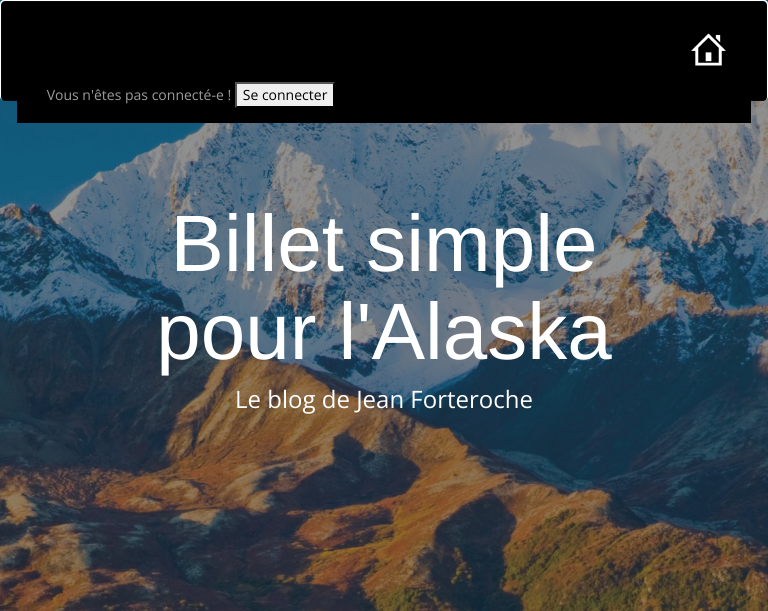
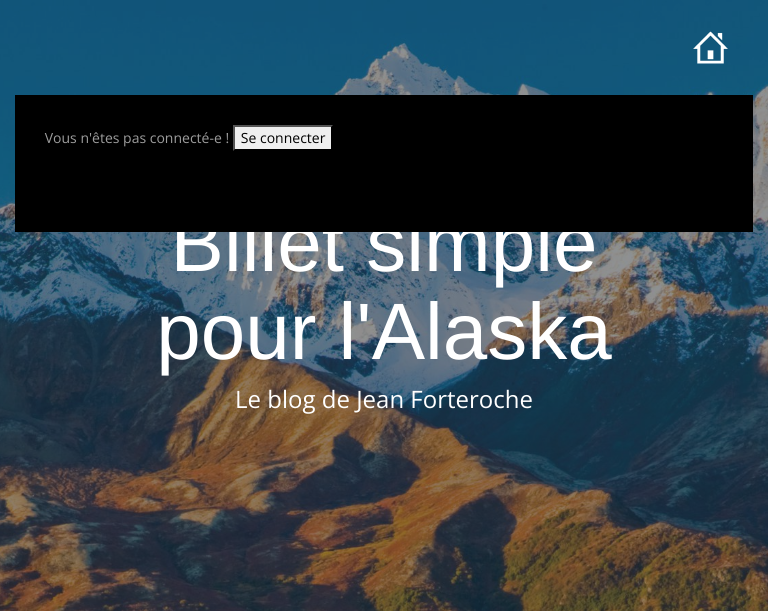
Before and after one commit to Marc-12/P4-JUIN, a PHP site: page / in a window 768 px wide. Shown: the top 611 px of the page. Run offline with PHP 8.4, Linux system fonts and the light colour scheme; data comes from the database, SQL or seed files in the repository; some libraries are stand-ins or nearby versions.

Commit message:
correction bug responsive

```diff
--- a/model/InscriptionManager.php
+++ b/model/InscriptionManager.php
@@ -133,9 +133,6 @@ class InscriptionManager extends Manager
 	  }
 	  public function insertDataSQL ()
 	  {
-			// $grain = 'F89gK132b2'.$this->_pseudo;
-			// $sel = $this->_pass.'Zzi8kwW0c';
-			// $passHache = sha1($grain.$this->_pass.$sel);
 
 			$passHache = password_hash($this->_pass, PASSWORD_DEFAULT);
 
--- a/public/css/styles.css
+++ b/public/css/styles.css
@@ -7,7 +7,7 @@
 	flex-direction: row;
 	top: 0px;
 	background-color: #b3d1ff;
-	color: blac;
+	color: black;
 	box-shadow: 0px 9px 10px 5px rgba(0,0,0,0.60);
 }
 .buttonAdminZone img
@@ -30,7 +30,6 @@
 	display: flex;
 	flex-direction: row;
 	flex-wrap: wrap;
-	border: solid gree;
 	background-color: #b3d1ff;
 	margin-bottom: 5px;
 	/*width: 100%;*/
@@ -47,7 +46,7 @@
 	margin: 0px;
 	padding: 1%;
 	width: 20%;
-	height: 100;
+		height: 100%;
 }
 .adminArticles .contentData, .adminComments .contentData
 {
@@ -99,6 +98,106 @@
  background-color: yellow;
 }
 
+/* ADMIN RESPONSIVE*/
+@media(max-width: 768px)
+{
+		.navbar
+		{
+			margin: 0px;
+			padding: 0px;
+		}
+		.navbar-nav
+		{
+			width: 100%;
+			margin: 0px;
+		}
+		nav#mainNav
+		{
+			width: 100%;
+			margin: 0px;
+			border: none;
+			background-color: black;
+		}
+		#myNavbar
+		{
+			width: 100%;
+			margin: 0px;
+			padding: 2%;
+			margin-top: 95px;
+		}
+		.navbar-nav li button
+		{
+			color: black;
+		}
+		.navbar-collapse
+		{
+			width: 100%;
+			background-color: black;
+			margin: 0px;
+			padding: 2%;
+		}
+		.buttonAdminZone img
+		{
+			display: none;
+		}
+		.nav li
+		{
+			color: white;
+			margin: 0;
+			width: 100%;
+			height: 100%;
+		}
+		.buttonAdminZoneXS p
+		{
+			display: inline;
+		}
+		.container-fluid
+		{
+			width: 100%;
+			padding: 0px;
+			margin: 0px;
+		}
+		.navbar-header
+		{
+			padding: 2%;
+			right: 0px;
+			top: 0px;
+			position: absolute;
+			z-index: 35;
+		}
+}
+@media(min-width: 768px)
+{
+	nav#mainNav
+	{
+		width: 100%;
+		margin: 0px;
+		border: none;
+		background-color: rgba(0, 0, 0, 0);
+	}
+	.navbar-nav
+	{
+		width: 90%;
+		height: 107px;
+	}
+	.buttonAdminZone
+	{
+		width: 10%;
+	}
+	.buttonAdminZoneXS p
+	{
+		display: none;
+	}
+	.container-fluid
+	{
+		margin: 0px;
+		height: 95px;
+	}
+	.navbar-nav li button
+	{
+		color: black;
+	}
+}
 /* AFFICHAGE POSTS pAGE PRINCIPALE */
 header
 {
@@ -231,7 +330,6 @@ body a:link
 .buttonLikeDiv
 {
 	position: relative;
-	border: solid 1px black;
 	width: 55px;
 	height: 20px;
 	border-radius: 5px;
@@ -243,7 +341,6 @@ body a:link
 	padding-top: 1px;
 	padding-bottom: 2px;
 	text-align: right;
-	border: solid re;
 }
 
 .pngImages:hover
@@ -273,7 +370,6 @@ body a:link
 	padding: 25px 25px 25px 25px;
 	height: 450px;
 	background-color: #cce0ff;
-	border: solid re;
 	margin-top: 15px;
 	margin-bottom: 55px;
 	box-shadow: 6px 8px 10px 0px rgba(0, 0, 0, 0.6);
--- a/view/frontend/footer.php
+++ b/view/frontend/footer.php
@@ -32,13 +32,13 @@
 		</div>
 	  </div>
 	</div>
-  </div>
 </footer>
 <script type="text/javascript" src="public/js/categoryAdmin.js"></script>
 <script type="text/javascript" src="public/js/pageAdmin.js"></script>
 <script type="text/javascript" src="public/js/logAdmin.js"></script>
 <script type="text/javascript" src="public/js/commentAdmin.js"></script>
 <script type="text/javascript" src="public/js/inscription.js"></script>
+<script src="https://maxcdn.bootstrapcdn.com/bootstrap/3.3.7/js/bootstrap.min.js"></script>
 <script src="public/vendor/jquery/jquery.min.js"></script>
 <script src="public/vendor/bootstrap/js/bootstrap.bundle.min.js"></script>
 <script src="public/js/clean-blog.min.js"></script>
--- a/view/frontend/listPostsView.php
+++ b/view/frontend/listPostsView.php
@@ -10,18 +10,18 @@ ob_start();
 			{
 				?>
 				<div class="newsPost">
-					<a href="index.php?action=post&amp;id=<?= $data['id']?> ">
+					<!--<a href="index.php?action=post&amp;id=<?= $data['id']?> ">-->
 						<h2 class="post-title"><?= html_entity_decode(htmlspecialchars($data['title'])) ?></h2>
 						<div class="newsDate"><em>Publié par Jean Forteroche le <?= $data['creation_date_fr'] ?> </em></div>
-						<img src="<?= $data['image_url']?>" class="imageClass" alt="" >
+						<img src="<?= $data['image_url']?>" class="imageClass" alt="blog-jean-forteroche" >
 						<p class="text-justify">
 							<?php include_once "model/TextManager.php";
 							$datas = (htmlspecialchars($data['content']));
 							$textManager1 = new textManager();
 							$textManager1->initSummary($datas);?>
 						</p><br/>
-						<p class="readMore text-center"><em><a href="index.php?action=post&amp;id=<?= $data['id']?> "> - en savoir plus - </a></em></p>
-					</a>
+						<p class="readMore text-center"><em><a href="index.php?action=post&amp;id=<?= $data['id']?>"> - en savoir plus - </a></em></p>
+					<!--</a>-->
 				</div><hr>
 				<?php
 			}
--- a/view/frontend/nav.php
+++ b/view/frontend/nav.php
@@ -1,111 +1,8 @@
-<!--<nav class="navbar navbar-expand-lg navbar-light fixed-top" id="mainNav">-->
-<nav class="navbar navbar-expand-lg navbar-light fixed-top" id="mainNav">
-
 <link rel="stylesheet" href="https://maxcdn.bootstrapcdn.com/bootstrap/3.3.7/css/bootstrap.min.css">
 <script src="https://ajax.googleapis.com/ajax/libs/jquery/3.3.1/jquery.min.js"></script>
 <script src="https://maxcdn.bootstrapcdn.com/bootstrap/3.3.7/js/bootstrap.min.js"></script>
 
-	<style>
-		@media(max-width: 768px)
-		{
-			.container-flui, .navbar-inverse
-			{
-				background-color: black;
-			}
-			.navbar
-			{
-				width: 100%;
-				display: block;
-				border: 3px solid gree;
-				margin: 0px;
-				padding: 0px;
-			}
-			.navbar-nav
-			{
-				width: 100%;
-				margin: 0px;
-				margin-top: 50px;
-				border: solid re;
-			}
-				.navbar-nav li button
-				{
-					color: black;
-				}
-			.navbar-collapse
-			{
-				border: 1px solid gree;
-				background-color: black;
-				margin: 0px;
-				padding: 2%;
-			}
-			/* NE PAS AFFICHER BUTTON ADMIN POUR ECRAN XS */
-			.buttonAdminZone img
-			{
-				display: none;
-			}
-			.nav li
-			{
-				color: white;
-				margin: 0px;
-				width: 100%;
-				height: 100%;
-				border: solid whit 1px;
-			}
-			.buttonAdminZoneXS p
-			{
-				display: inline;
-			}
-			.container-fluid
-			{
-				display: flex;
-				flex-direction: row;
-				justify-content: end;
-				align-items: center;
-
-			}
-			.navbar-header
-			{
-				border: 2px solid re;
-				margin-top: 0px;
-				margin-right: 0px;
-				padding: 2%;
-				right: 0px;
-				top: 0px;
-				position: absolute;
-				z-index: 344;
-			}
-		}
-
-
-									@media(min-width: 769px)
-									{
-										.container-fluid, .navbar-inverse
-										{
-											background-color: rgba(0, 0, 0, 0);
-											width: 100%;
-											border: none;
-											margin: 0px;
-										}
-										/* AFFICHAGE BUTTON ADMIN POUR ECRAN > XS (LG) */
-										.buttonAdminZone
-										{
-											display: block;
-										}
-										.nav-link p
-										{
-											color: white;
-										}
-										.buttonAdminZoneXS p
-										{
-											display: none;
-										}
-										.navbar-nav li button
-										{
-											color: black;
-										}
-									}
-	</style>
-			<nav class="navbar navbar-inverse">
+<nav class=" navbar-inverse fixed-top" id="mainNav">
   <div class="container-fluid">
 	<div class="navbar-header">
 	  <button type="button" class="navbar-toggle" data-toggle="collapse" rel="tooltip" data-target="#myNavbar">
@@ -113,12 +10,10 @@
 		<span class="icon-bar"></span>
 		<span class="icon-bar"></span>
 	  </button>
-				  <a class="navbar-brand" href="index.php"><img src="public/images/assets/home.png" ></a>
-				  <!--<a class="navbar-brand" href="#"></a>	-->
+	  <a class="navbar-brand" href="index.php"><img src="public/images/assets/home.png" alt="home-icone"></a>
 	</div>
 	<div class="collapse navbar-collapse" id="myNavbar">
 		<ul class="nav navbar-nav">
-					<!--<li><a href="index.php">Accueil</a></li>-->
 			<?php
 				if (isset($_SESSION['user']) == "admin")
 				{
@@ -128,11 +23,11 @@
 				}
 				if (isset($_SESSION['pseudo']))
 				{
-							echo '<li><a>Vous êtes connecté-e en tant que: "'.$_SESSION['pseudo'].'" <button id="deconnectSession">Déconnexion</button></a></li>';
+					echo '<li class="eraseAdmin"><a>Vous êtes connecté-e en tant que: "'.$_SESSION['pseudo'].'" <button id="deconnectSession">Déconnexion</button></a></li>';
 				}
 				else
 				{
-							echo '<li><a>Vous n\'êtes pas connecté-e ! <button id="connectSession">Se connecter</button></a></li>';
+					echo '<li class="eraseAdmin"><a>Vous n\'êtes pas connecté-e ! <button id="connectSession">Se connecter</button></a></li>';
 					$_SESSION['redirectionPage'] = $_SERVER['REQUEST_URI'];
 				}
 			?>
@@ -141,5 +36,3 @@
   </div>
 </nav>
 <div class="adminInfos"></div>
-	  </div>
-</nav>
```
Also changed, not shown: model/ConnexionManager.php (+0 -24 lines), model/Manager.php (line endings or trailing spaces), view/frontend/head.php (line endings or trailing spaces). Lines whose indentation alone changed are shown as unchanged.
